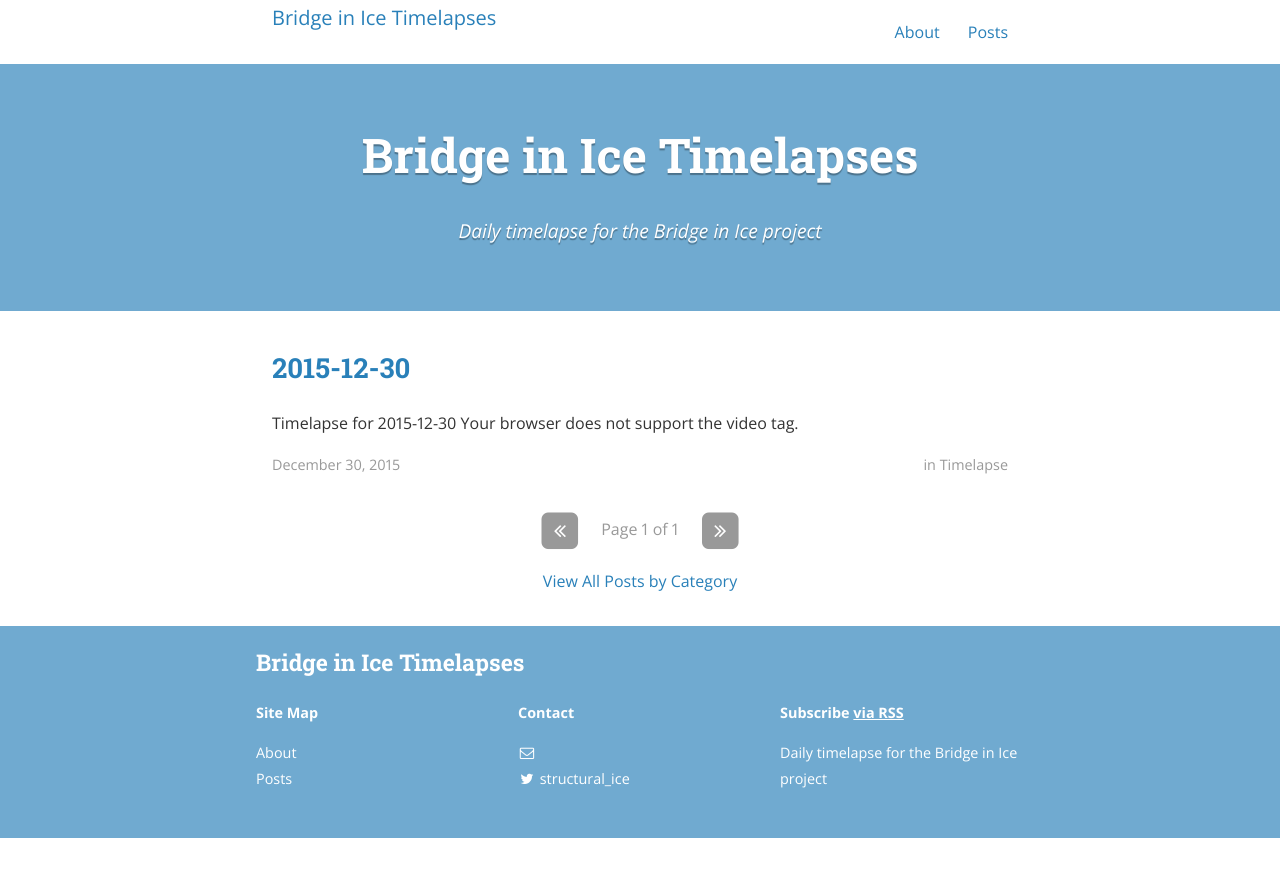
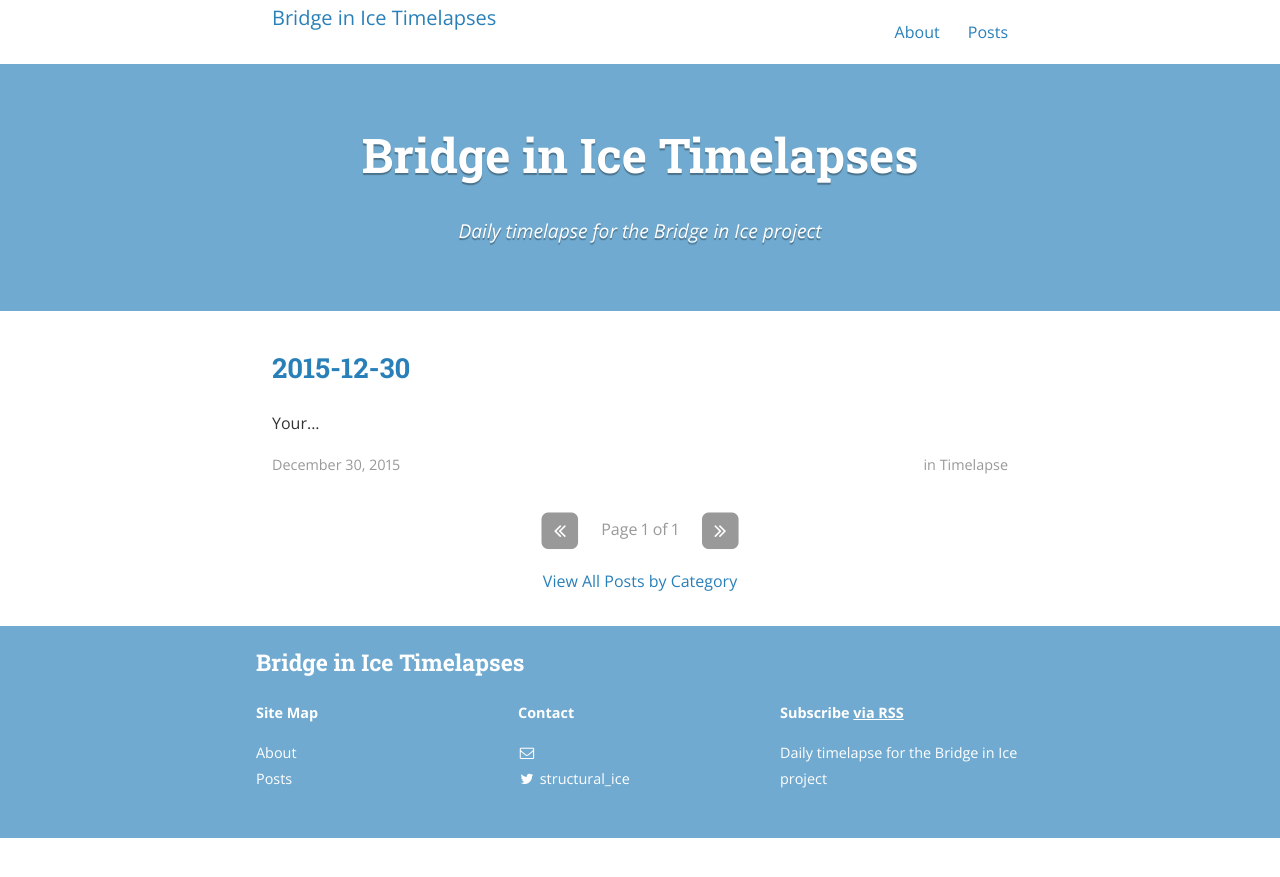
Before and after one commit to bridge-in-ice/bridge-in-ice.github.io, a Jekyll site: the page built from index.html, in a window 1280 px wide. Shown: the top 877 px of the page. Built offline with Jekyll 4.4.1, drawn with Linux system fonts in a browser that asks for light colours; nearby versions of some CDN libraries; the list of posts is cut into pages by our own code; a style sheet for code colours, icons or effects is not loaded.

Commit message:
Remove weblog-snippets

```diff
--- a/_posts/2015-12-30-2015-12-30.markdown
+++ b/_posts/2015-12-30-2015-12-30.markdown
@@ -7,9 +7,8 @@ categories: timelapse
 tags:	timelapse daily
 #cover:  "/assets/instacode.png"
 ---
-Timelapse for 2015-12-30
 
 <video width="640" height="480" controls>
-  <source src="https://media.githubusercontent.com/media/bridge-in-ice/bridge-in-ice/master/2015-12-30.webm" type="video/webm">
+  <source src="https://cdn.rawgit.com/bridge-in-ice/bridge-in-ice/master/2015-12-30.webm" type="video/webm">
   Your browser does not support the video tag.
 </video>
--- a/index.html
+++ b/index.html
@@ -20,7 +20,7 @@ layout: default
       <a class="post-link" href="{{ post.url | prepend: site.baseurl }}">{{ post.title }}</a>
     </h2>
     <section class="post-excerpt" itemprop="description">
-      <p>{{ post.content | strip_html | truncatewords: 50 }}</p>
+      <p>{{ post.content | strip_html | truncatewords: 0}}</p>
     </section>
     <section class="post-meta">
       <div class="post-date">{{ post.date | date: "%B %-d, %Y" }}</div>
```
